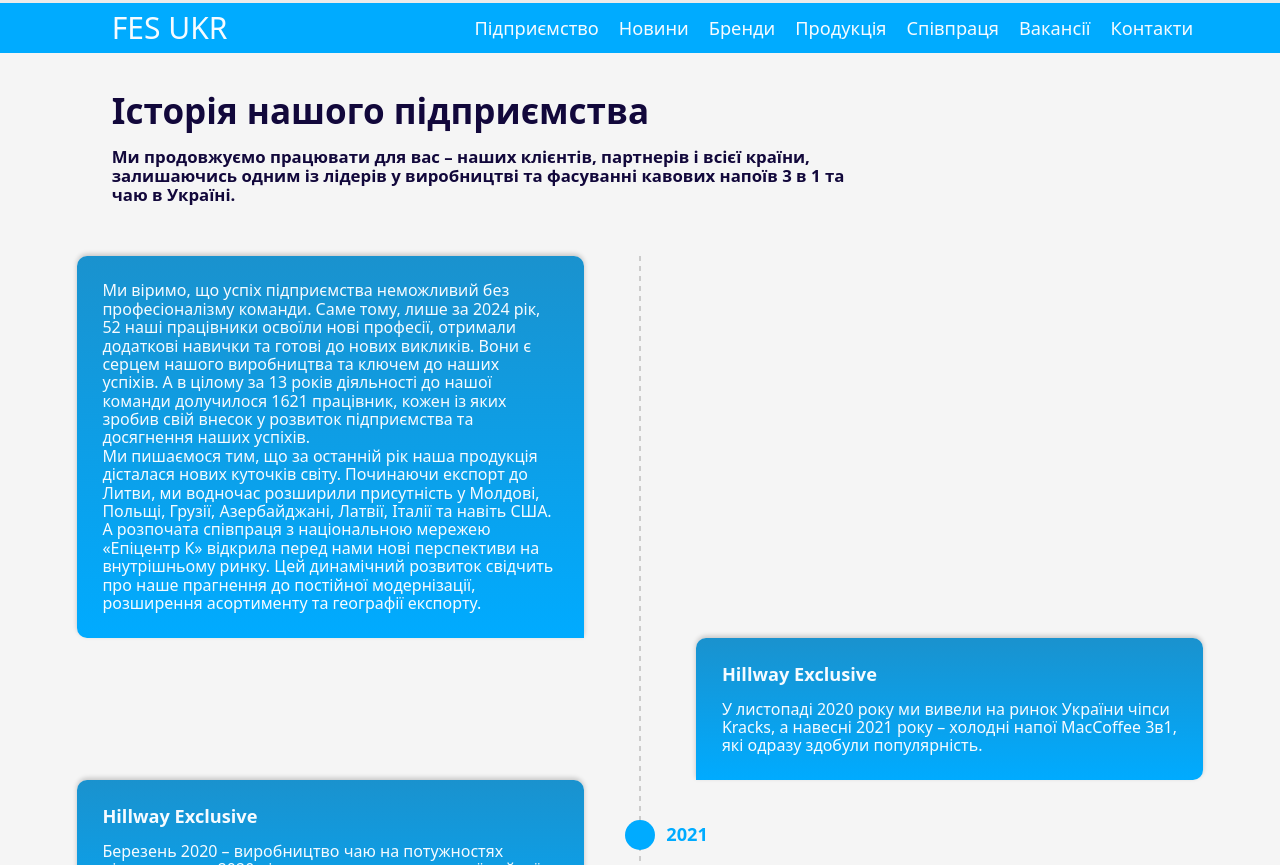
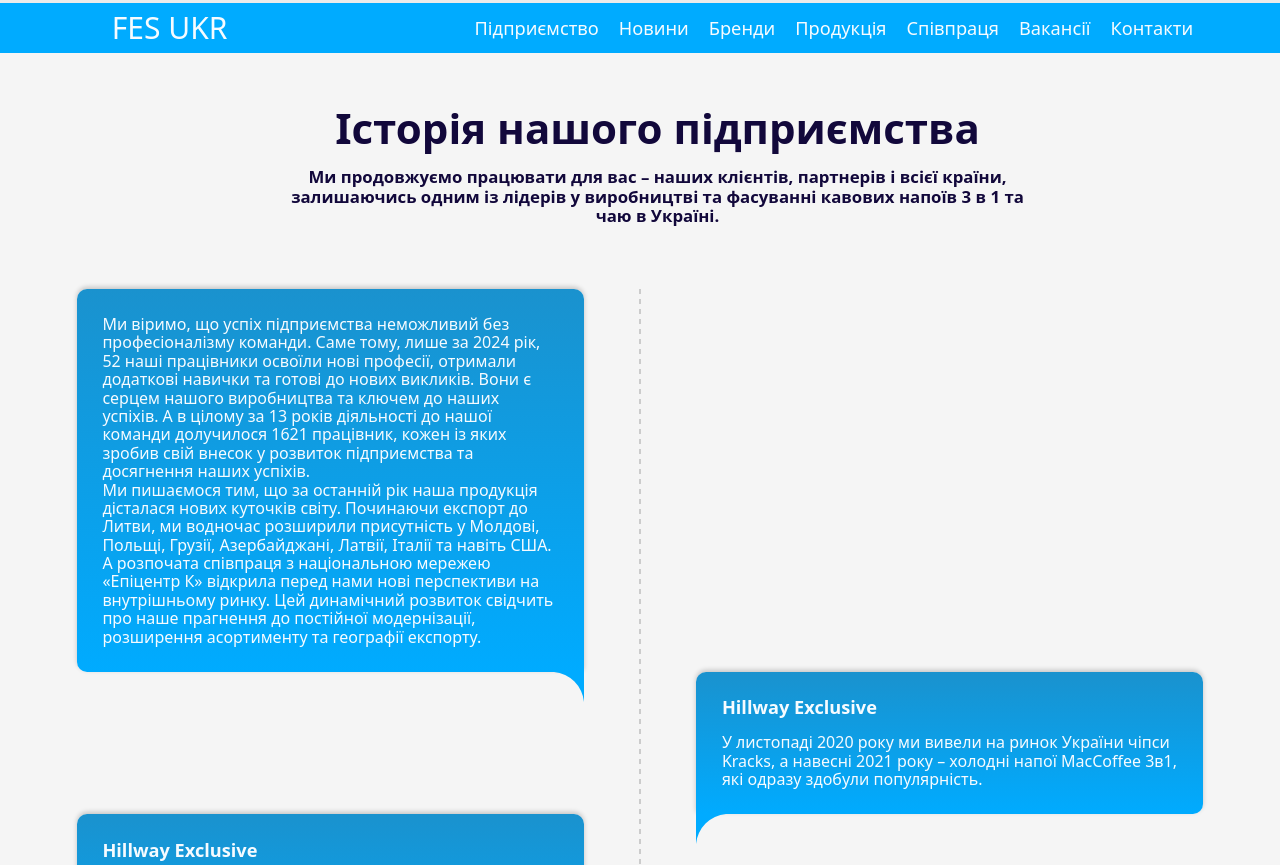
Before and after one commit to DuskyDao/fesukr-site, a plain HTML site: page history.html in a window 1280 px wide. Shown: the part 87-952 px from the top of the page. Drawn offline with nearby package versions, Linux system fonts and the light colour scheme; a web font is replaced by a local one.

Commit message:
upb history

```diff
--- a/assets/css/history.css
+++ b/assets/css/history.css
@@ -1,9 +1,13 @@
 .history__head {
-    margin-top: 3vw;
+    display: flex;
+    flex-direction: column;
+    align-items: center;
+    margin-top: 4vw;
     padding-left: 35px;
+    text-align: center;
 
     &>h1 {
-        font-size: 2.5rem;
+        font-size: 3rem;
         margin-bottom: 15px;
         color: var(--dark-color);
     }
@@ -20,7 +24,8 @@
 .history__container {
     position: relative;
     display: flex;
-    margin: 4vw 0 8vw 0;
+    margin: 5vw 0 4vw 0;
+    padding-bottom: 4vw;
 
     /* Вертикальная линия */
     &::before {
@@ -47,10 +52,11 @@
         content: '';
         border-radius: 50%;
         transform: translateX(-50%);
-        background-color: var(--blue-color);
+        /* background-color: var(--blue-color); */
+        background-color: var(--foxy-color);
         height: 30px;
         width: 30px;
-        bottom: -70px;
+        bottom: -95px;
         left: 50%;
     }
 }
@@ -72,14 +78,16 @@
     &>p {
         font-size: 16px;
     }
+
+
 }
 
 .history__date {
     position: absolute;
-    font-size: 1.3rem;
+    font-size: 2rem;
     font-weight: 700;
     color: var(--blue-color);
-    bottom: -65px;
+    bottom: -93px;
 }
 
 .history__desc.right {
@@ -87,8 +95,18 @@
     border-radius: 10px 10px 10px 0;
 
     &>.history__date {
-        left: -30px;
+        left: -35px;
         /* bottom: -30px; */
+    }
+
+    &::before {
+        position: absolute;
+        content: '';
+        width: 40px;
+        height: 40px;
+        bottom: -35px;
+        left: -5px;
+        background: url(../img/icons/company/right_mess_blue.svg) center center /cover no-repeat;
     }
 }
 
@@ -97,6 +115,16 @@
     border-radius: 10px 10px 0 10px;
 
     &>.history__date {
-        right: -30px;
+        right: -35px;
+    }
+
+    &::before {
+        position: absolute;
+        content: '';
+        width: 40px;
+        height: 40px;
+        bottom: -35px;
+        right: -5px;
+        background: url(../img/icons/company/left_mess_blue.svg) center center /cover no-repeat;
     }
 }
--- a/assets/css/test2.css
+++ b/assets/css/test2.css
@@ -82,7 +82,7 @@ body {
 .content.right {
     position: relative;
     margin-left: 55%;
-    background: linear-gradient(to bottom, var(--blue-color-hover), rgb(0, 171, 255));
+    background: linear-gradient(to bottom, var(--blue-color-hover), var(--blue-color));
     border-radius: -10px 10px 10px 0;
 
     /* Обратный радиус внизу справа */
@@ -103,7 +103,7 @@ body {
 /* Левый блок */
 .content.left {
     margin-right: 55%;
-    background: linear-gradient(to bottom, rgb(0, 171, 255), var(--blue-color-hover));
+    background: linear-gradient(to bottom, rgb(0, 171, 255), var(--blue-color));
     border-radius: 10px 10px 10px 0;
     /* Обратный радиус внизу слева */
 }
```
Also changed, not shown: history.html (+1 -0 lines), assets/img/icons/company/left_mess_blue.svg (added), assets/img/icons/company/right_mess_blue.svg (added).
